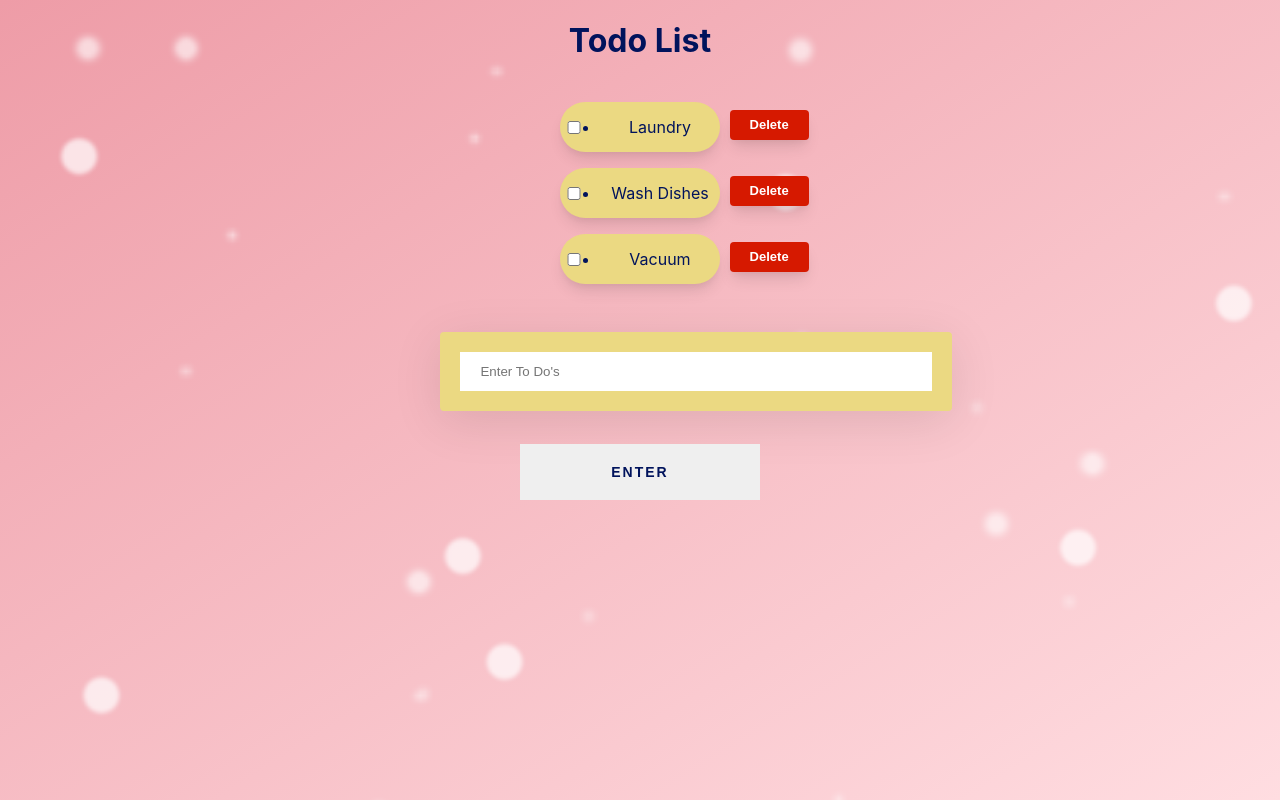
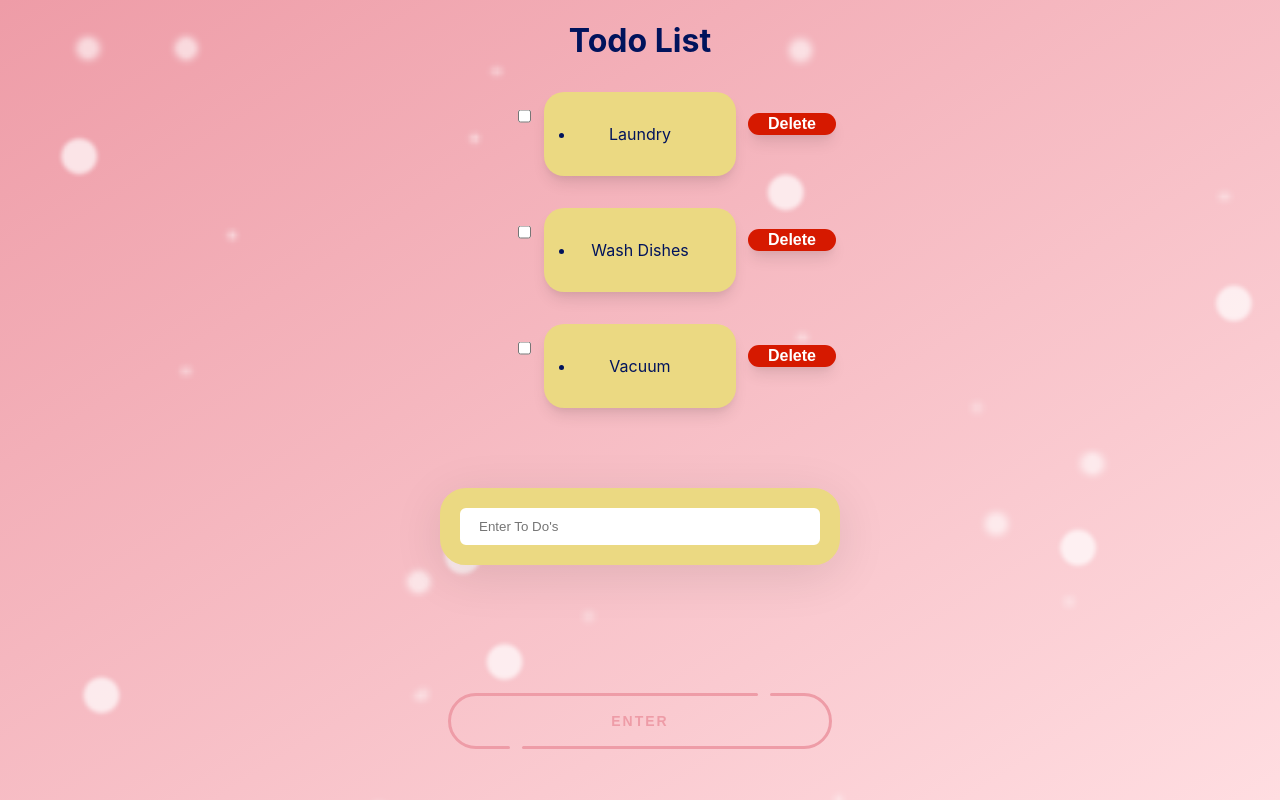
Before and after one commit to manuelLanderos/ToDo, a React (Create React App) app: page / in a window 1280 px wide. Built offline with nearby package versions, Linux system fonts and the light colour scheme.

Commit message:
final edit

```diff
--- a/src/Components/ToDo/ToDo.css
+++ b/src/Components/ToDo/ToDo.css
@@ -1,56 +1,59 @@
 body,
-/* li, */
 form {
   text-align: center;
   color: #00135C;
+  margin: 0;
+  padding: 0;
 }
+
+
 
 ul {
   text-align: center;
-  position: static;
   background-color: #EBD982;
   color: #00135C;
-  margin: 16px;
-  border-radius: 999px;
-  line-height: 50px;
-  border: none;
-  box-shadow: rgba(0, 0, 0, 0.1) 0px 10px 15px -3px,
-    rgba(0, 0, 0, 0.05) 0px 4px 6px -2px;
-  gap: 50px;
+  margin: 2rem;
+  padding: 2rem;
+  border-radius: 20px;
+  box-shadow: rgba(0, 0, 0, 0.1) 0px 10px 15px -3px, rgba(0, 0, 0, 0.05) 0px 4px 6px -2px;
+  position: relative;
+
 }
 
+
 .delete {
-  position: absolute;
-  left: 57%;
-
-  outline: 0;
-  border: none;
   cursor: pointer;
   font-weight: 600;
-  border-radius: 4px;
-  font-size: 13px;
-  height: 30px;
+  border-radius: 40px;
+  font-size: 1rem;
   background-color: #D61900;
   color: white;
-  padding: 0 20px;
-  margin-top: 8px;
-  box-shadow: rgba(0, 0, 0, 0.1) 0px 10px 15px -3px,
-    rgba(0, 0, 0, 0.05) 0px 4px 6px -2px;
+  padding: 2px 20px;
+  box-shadow: rgba(0, 0, 0, 0.1) 0px 10px 15px -3px, rgba(0, 0, 0, 0.05) 0px 4px 6px -2px;
+  position: absolute;
+  right: -100px;
+  transform: translateY(-50%);
+}
 
-}
+
 
 .delete:hover {
   background-color: #991402;
 }
 
+
 .list {
-  display: inline-block;
-  border-radius: 5px;
-  border-width: 100%;
-  /* background-color: #f2f2f2; */
-  padding: 4px;
-  width: 15%;
-  /* box-shadow: rgba(0, 0, 0, 0.1) 0px 10px 50px; */
+  position: absolute;
+
+  left: 0;
+  right: 0;
+  top: 20%;
+  bottom: 0;
+  margin: auto;
+  width: 20%;
+  max-width: 100%;
+  min-width: 200px;
+  flex-direction: column-reverse;
 }
 
 
@@ -64,27 +67,47 @@ button {
 
 .checkbox {
   position: absolute;
-  left: 34.5%;
-  margin-top: 19px;
+  left: -30px;
+  top: 25%;
+  transform: translateY(-50%);
 }
 
-input {
+
+
+.list {
+  position: relative;
+  margin-bottom: 2rem;
+}
+
+.list input[type="text"] {
   position: absolute;
-  left: 30.5%;
-  margin-top: 20px;
+  bottom: -2rem;
+  left: 0;
+  width: 100%;
 }
 
 input[type=text] {
-  width: 40%;
-  padding: 12px 20px;
-  margin: 8px 50px;
-  display: inline-block;
+  width: 80%;
+  max-width: 400px;
+  padding: 11px 19px;
+  margin: 8px auto;
+  display: block;
+  /* position: inherit; */
+  /* left: 50%; */
+  bottom: 0;
+  /* transform: translateX(-50%); */
   border: 20px solid #EBD982;
-  border-radius: 4px;
+  border-radius: 26px;
   box-sizing: border-box;
   box-shadow: rgba(0, 0, 0, 0.1) 0px 10px 50px;
 
 }
+
+.container {
+  position: relative
+}
+
+
 
 input:hover {
   background-color: #9fa2a0;
@@ -97,7 +120,7 @@ input {
   border-width: 100%;
   /* background-color: #f2f2f2; */
   padding: 40px;
-  width: 20%;
+  max-width: 20%;
 
 }
 
@@ -109,22 +132,24 @@ input {
 
 :root {
   /* color type A */
-  /* --line_color: #555555;
-  --back_color: #000000; */
+  --line_color: #EE9CA7;
+  --back_color: #EBD982;
 
   /* color type B */
-  /* --line_color: #1b1919;
-  --back_color: #E9ECFF; */
+  /* --line_color : #1b1919 ;
+  --back_color : #E9ECFF  ; */
 
   /* color type C */
-  --line_color: #00135C;
-  --back_color: #EBD982;
+  /* --line_color : #00135C ;
+  --back_color : #DEFFFA  ; */
 }
 
 .button {
   position: relative;
   z-index: 0;
   width: 240px;
+  max-width: 100px;
+  min-width: 30%;
   height: 56px;
   text-decoration: none;
   font-size: 14px;
@@ -132,7 +157,8 @@ input {
   color: var(--line_color);
   letter-spacing: 2px;
   transition: all .3s ease;
-  outline: none;
+  background-color: transparent;
+
 }
 
 .button__text {
@@ -151,7 +177,7 @@ input {
   position: absolute;
   height: 3px;
   border-radius: 2px;
-  /* background: var(--line_color); */
+  background: var(--line_color);
   transition: all .5s ease;
 }
 
@@ -195,7 +221,7 @@ input {
   height: 100%;
   box-sizing: border-box;
   border-radius: 300px;
-  /* border: solid 3px var(--line_color); */
+  border: solid 3px var(--line_color);
 }
 
 .button__line:nth-child(1),
@@ -222,86 +248,6 @@ input {
   width: calc(100% - 56px * 2 - 16px);
 }
 
-.button__drow1,
-.button__drow2 {
-  position: absolute;
-  z-index: -1;
-  border-radius: 16px;
-  transform-origin: 16px 16px;
-}
-
-.button__drow1 {
-  top: -16px;
-  left: 40px;
-  width: 32px;
-  height: 0;
-  transform: rotate(30deg);
-}
-
-.button__drow2 {
-  top: 44px;
-  left: 77px;
-  width: 32px;
-  height: 0;
-  transform: rotate(-127deg);
-}
-
-.button__drow1::before,
-.button__drow1::after,
-.button__drow2::before,
-.button__drow2::after {
-  content: '';
-  position: absolute;
-}
-
-.button__drow1::before {
-  bottom: 0;
-  left: 0;
-  width: 0;
-  height: 32px;
-  border-radius: 16px;
-  transform-origin: 16px 16px;
-  transform: rotate(-60deg);
-}
-
-.button__drow1::after {
-  top: -10px;
-  left: 45px;
-  width: 0;
-  height: 32px;
-  border-radius: 16px;
-  transform-origin: 16px 16px;
-  transform: rotate(69deg);
-}
-
-.button__drow2::before {
-  bottom: 0;
-  left: 0;
-  width: 0;
-  height: 32px;
-  border-radius: 16px;
-  transform-origin: 16px 16px;
-  transform: rotate(-146deg);
-}
-
-.button__drow2::after {
-  bottom: 26px;
-  left: -40px;
-  width: 0;
-  height: 32px;
-  border-radius: 16px;
-  transform-origin: 16px 16px;
-  transform: rotate(-262deg);
-}
-
-.button__drow1,
-.button__drow1::before,
-.button__drow1::after,
-.button__drow2,
-.button__drow2::before,
-.button__drow2::after {
-  background: var(--back_color);
-}
 
 .button:hover .button__drow1 {
   animation: drow1 ease-in .06s;
```
